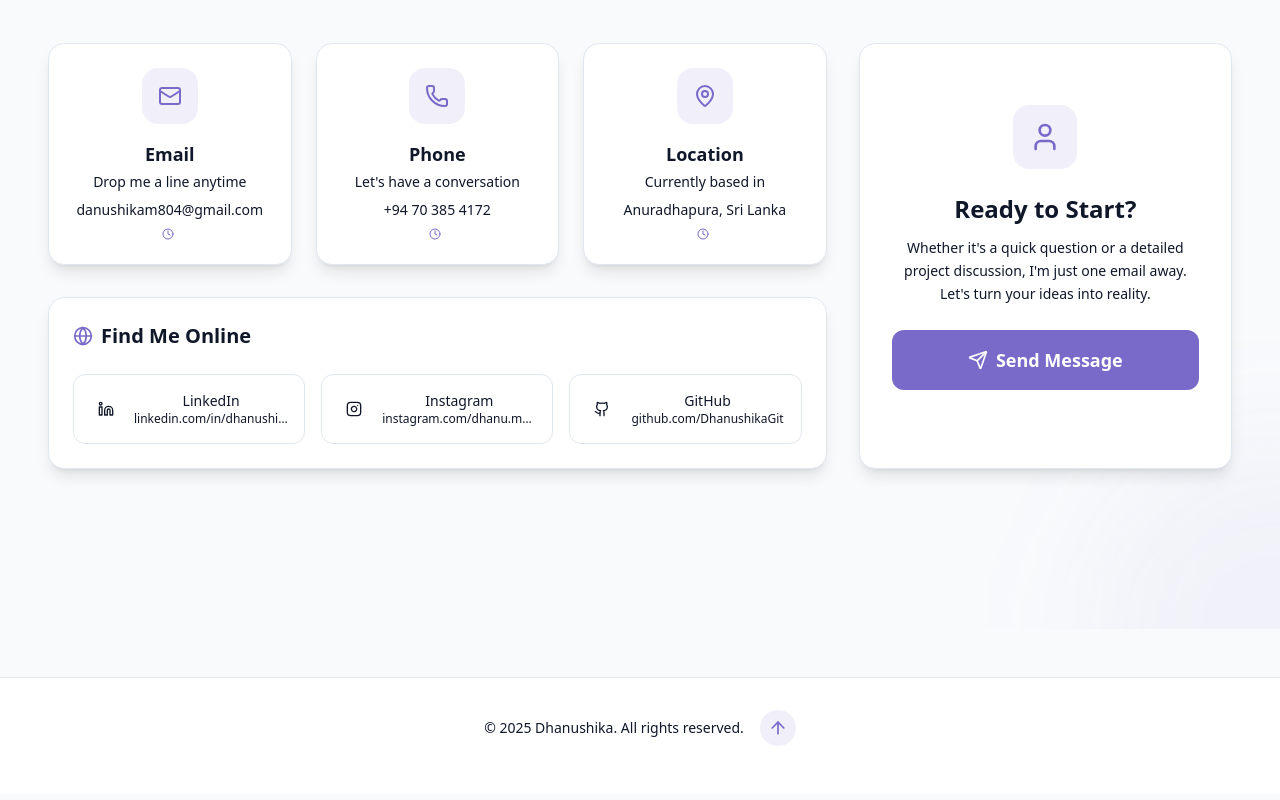
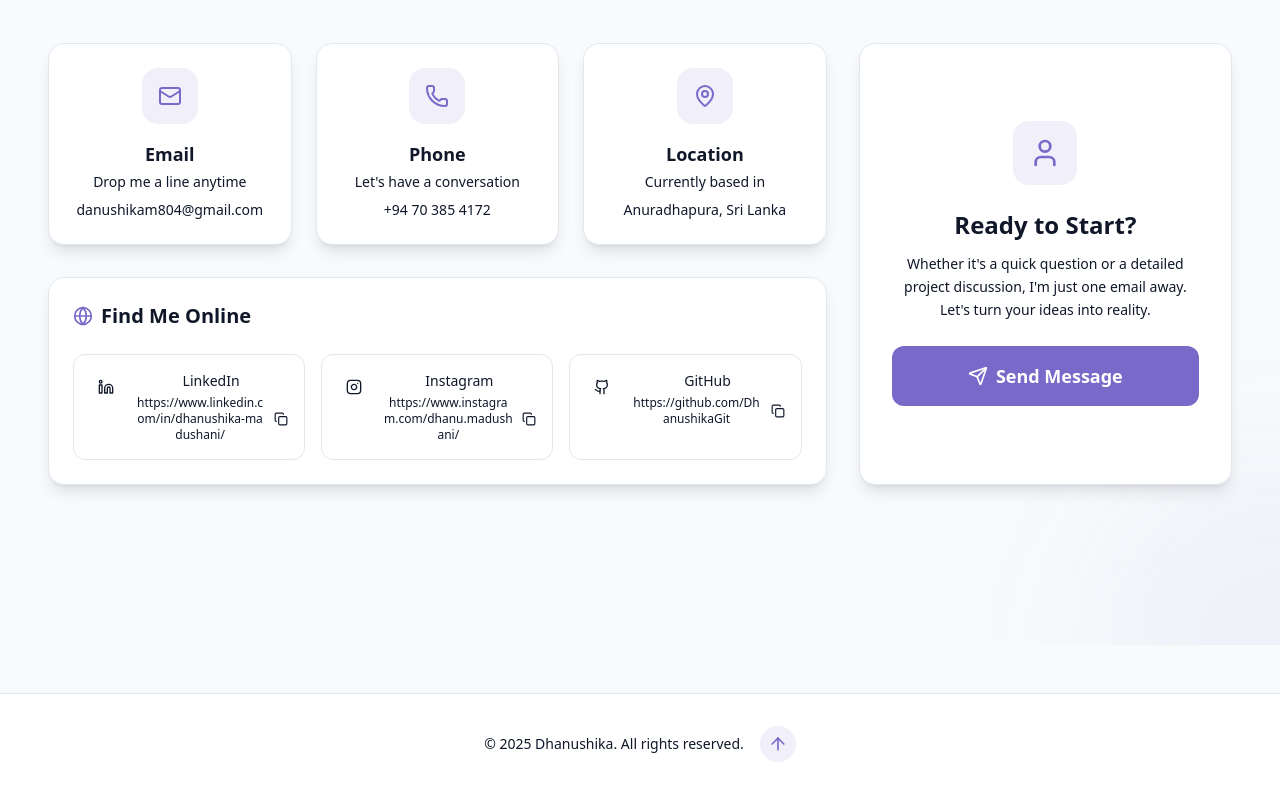
Before and after one commit to DhanushikaGit/My_Portfolio, a React (Vite) app: page / in a window 1280 px wide. Shown: the part 4742-5542 px from the top of the page. Built offline with nearby package versions, Linux system fonts and the light colour scheme.

Commit message:
feat: improve social links with copy icon and remove tooltip

```diff
--- a/src/Components/ContactSection.jsx
+++ b/src/Components/ContactSection.jsx
@@ -1,9 +1,31 @@
-"use client"; // Required for Next.js client-side component
+"use client";
 
-import React from "react";
-import { Mail, Phone, MapPin, Linkedin, Instagram, Github, Send, MessageCircle, User, Clock, Globe } from "lucide-react";
+import React, { useState } from "react";
+import {
+  Mail,
+  Phone,
+  MapPin,
+  Linkedin,
+  Instagram,
+  Github,
+  Send,
+  MessageCircle,
+  User,
+  Clock,
+  Globe,
+  Copy,
+  Check,
+} from "lucide-react";
 
 export const ContactSection = () => {
+  const [copied, setCopied] = useState("");
+
+  const handleCopy = (text) => {
+    navigator.clipboard.writeText(text);
+    setCopied(text);
+    setTimeout(() => setCopied(""), 1500);
+  };
+
   const contactMethods = [
     {
       icon: Mail,
@@ -11,7 +33,6 @@ export const ContactSection = () => {
       value: "danushikam804@gmail.com",
       href: "mailto:danushikam804@gmail.com",
       description: "Drop me a line anytime",
-
     },
     {
       icon: Phone,
@@ -19,7 +40,6 @@ export const ContactSection = () => {
       value: "+94 70 385 4172",
       href: "tel:+94703854172",
       description: "Let's have a conversation",
-
     },
     {
       icon: MapPin,
@@ -27,36 +47,35 @@ export const ContactSection = () => {
       value: "Anuradhapura, Sri Lanka",
       href: "#",
       description: "Currently based in",
-
-    }
+    },
   ];
 
   const socialLinks = [
     {
       icon: Linkedin,
       label: "LinkedIn",
-      value: "linkedin.com/in/dhanushika-madushani",
-      href: "https://www.linkedin.com/in/dhanushika-madushani/",
-      color: "hover:text-blue-500"
+      value: "https://www.linkedin.com/in/dhanushika-madushani/",
+      color: "hover:text-blue-500",
     },
     {
       icon: Instagram,
       label: "Instagram",
-      value: "instagram.com/dhanu.madushani",
-      href: "https://www.instagram.com/dhanu.madushani/profilecard/?igsh=MTR1ZnZtYTZjajd3MQ==",
-      color: "hover:text-pink-500"
+      value: "https://www.instagram.com/dhanu.madushani/",
+      color: "hover:text-pink-500",
     },
     {
       icon: Github,
       label: "GitHub",
-      value: "github.com/DhanushikaGit",
-      href: "https://github.com/DhanushikaGit",
-      color: "hover:text-gray-500"
-    }
+      value: "https://github.com/DhanushikaGit",
+      color: "hover:text-gray-500",
+    },
   ];
 
   return (
-    <section id="contact" className="py-24 px-4 relative bg-secondary/30 overflow-hidden">
+    <section
+      id="contact"
+      className="py-24 px-4 relative bg-secondary/30 overflow-hidden"
+    >
       {/* Background Decorations */}
       <div className="absolute top-0 left-0 w-96 h-96 bg-primary/5 rounded-full blur-3xl -translate-x-1/2 -translate-y-1/2"></div>
       <div className="absolute bottom-0 right-0 w-96 h-96 bg-primary/5 rounded-full blur-3xl translate-x-1/2 translate-y-1/2"></div>
@@ -66,25 +85,27 @@ export const ContactSection = () => {
         <div className="text-center mb-20">
           <div className="inline-flex items-center gap-2 bg-card px-4 py-2 rounded-full border border-border mb-6">
             <MessageCircle size={16} className="text-primary" />
-            <span className="text-sm font-medium text-muted-foreground">Let's Connect</span>
+            <span className="text-sm font-medium text-muted-foreground">
+              Let's Connect
+            </span>
           </div>
 
           <h2 className="text-4xl md:text-5xl font-black mb-4 tracking-tight">
-            Get In <span className="text-primary relative">
+            Get In{" "}
+            <span className="text-primary relative">
               Touch
               <div className="absolute -bottom-2 left-0 right-0 h-1 bg-primary/30 rounded-full"></div>
             </span>
           </h2>
           <p className="text-center text-muted-foreground mb-8 max-w-3xl mx-auto text-lg leading-relaxed">
-            Have a project in mind or want to collaborate? I'd love to hear from you.
-            Let's create something amazing together.
+            Have a project in mind or want to collaborate? I'd love to hear from
+            you. Let's create something amazing together.
           </p>
         </div>
 
         {/* Main Content Grid */}
         <div className="grid grid-cols-1 lg:grid-cols-3 gap-8 mb-16">
-
-          {/* Contact Methods - Cards */}
+          {/* Contact Cards */}
           <div className="lg:col-span-2">
             <div className="grid grid-cols-1 md:grid-cols-3 gap-6 mb-8">
               {contactMethods.map((method, index) => {
@@ -99,7 +120,10 @@ export const ContactSection = () => {
                   >
                     <div className="flex flex-col items-center text-center space-y-4">
                       <div className="p-4 rounded-2xl bg-primary/10 group-hover:bg-primary group-hover:text-white transition-all duration-300">
-                        <IconComponent size={24} className="text-primary group-hover:text-white transition-colors duration-300" />
+                        <IconComponent
+                          size={24}
+                          className="text-primary group-hover:text-white transition-colors duration-300"
+                        />
                       </div>
                       <div>
                         <h3 className="font-bold text-lg mb-1 group-hover:text-primary transition-colors duration-300">
@@ -111,10 +135,6 @@ export const ContactSection = () => {
                         <p className="text-sm font-medium text-foreground break-all">
                           {method.value}
                         </p>
-                        <div className="flex items-center justify-center gap-1 mt-2">
-                          <Clock size={12} className="text-primary" />
-                          <span className="text-xs text-muted-foreground">{method.available}</span>
-                        </div>
                       </div>
                     </div>
                   </a>
@@ -122,7 +142,7 @@ export const ContactSection = () => {
               })}
             </div>
 
-            {/* Social Media Links */}
+            {/* Social Links */}
             <div className="bg-card rounded-2xl p-6 border border-border shadow-lg">
               <h3 className="text-xl font-bold mb-6 flex items-center gap-2">
                 <Globe size={20} className="text-primary" />
@@ -132,44 +152,63 @@ export const ContactSection = () => {
                 {socialLinks.map((social, index) => {
                   const IconComponent = social.icon;
                   return (
-                    <a
+                    <div
                       key={index}
-                      href={social.href}
-                      target="_blank"
-                      rel="noopener noreferrer"
-                      className="group flex items-center gap-3 p-4 rounded-xl border border-border
+                      className="group flex items-start gap-3 p-4 rounded-xl border border-border
                       hover:border-primary/30 hover:bg-primary/5 transition-all duration-300"
                     >
-                      <div className={`p-2 rounded-lg bg-secondary group-hover:scale-110 transition-transform duration-300 ${social.color}`}>
+                      <div
+                        className={`p-2 rounded-lg bg-secondary group-hover:scale-110 transition-transform duration-300 ${social.color}`}
+                      >
                         <IconComponent size={16} />
                       </div>
                       <div className="flex-1 min-w-0">
-                        <h4 className="font-medium text-sm">{social.label}</h4>
-                        <p className="text-xs text-muted-foreground truncate">{social.value}</p>
+                        <h4 className="font-medium text-sm mb-1">
+                          {social.label}
+                        </h4>
+                        <div className="flex items-center gap-2 text-xs text-muted-foreground break-all">
+                          <a
+                            href={social.value}
+                            target="_blank"
+                            rel="noopener noreferrer"
+                            className="break-all"
+                          >
+                            {social.value}
+                          </a>
+                          <button
+                            onClick={() => handleCopy(social.value)}
+                            className="hover:text-primary transition"
+                          >
+                            {copied === social.value ? (
+                              <Check size={14} className="text-green-500" />
+                            ) : (
+                              <Copy size={14} />
+                            )}
+                          </button>
                         </div>
-                    </a>
+                      </div>
+                    </div>
                   );
                 })}
               </div>
             </div>
           </div>
 
-          {/* CTA Card */}
+          {/* CTA */}
           <div className="lg:col-span-1">
             <div className="bg-card rounded-2xl p-8 border border-border shadow-lg h-full flex flex-col justify-center">
               <div className="text-center space-y-6">
                 <div className="w-16 h-16 bg-primary/10 rounded-2xl flex items-center justify-center mx-auto">
                   <User size={32} className="text-primary" />
                 </div>
-
                 <div>
                   <h3 className="text-2xl font-bold mb-3">Ready to Start?</h3>
                   <p className="text-muted-foreground text-sm leading-relaxed mb-6">
-                    Whether it's a quick question or a detailed project discussion,
-                    I'm just one email away. Let's turn your ideas into reality.
+                    Whether it's a quick question or a detailed project
+                    discussion, I'm just one email away. Let's turn your ideas
+                    into reality.
                   </p>
                 </div>
-
                 <div className="space-y-4">
                   <a
                     href="mailto:danushikam804@gmail.com?subject=Hello&body=Hi%20there,%20I%20wanted%20to%20contact%20you%20about..."
@@ -181,19 +220,12 @@ export const ContactSection = () => {
                     <Send size={20} />
                     Send Message
                   </a>
-
-                  <div className="text-center">
-
                 </div>
               </div>
             </div>
           </div>
         </div>
       </div>
-
-        {/* Bottom Stats/Info Cards */}
-
-      </div>
     </section>
   );
 };
```
Lines whose indentation alone changed are shown as unchanged.
